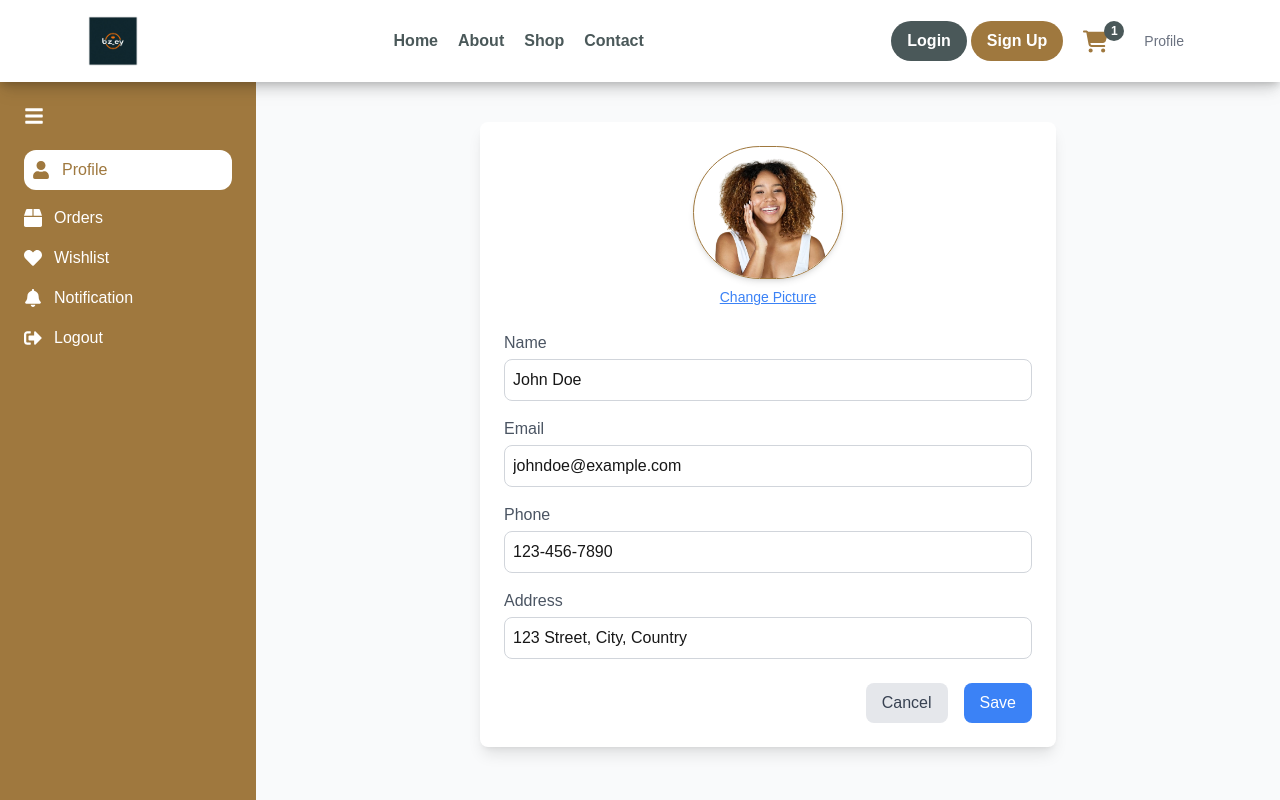
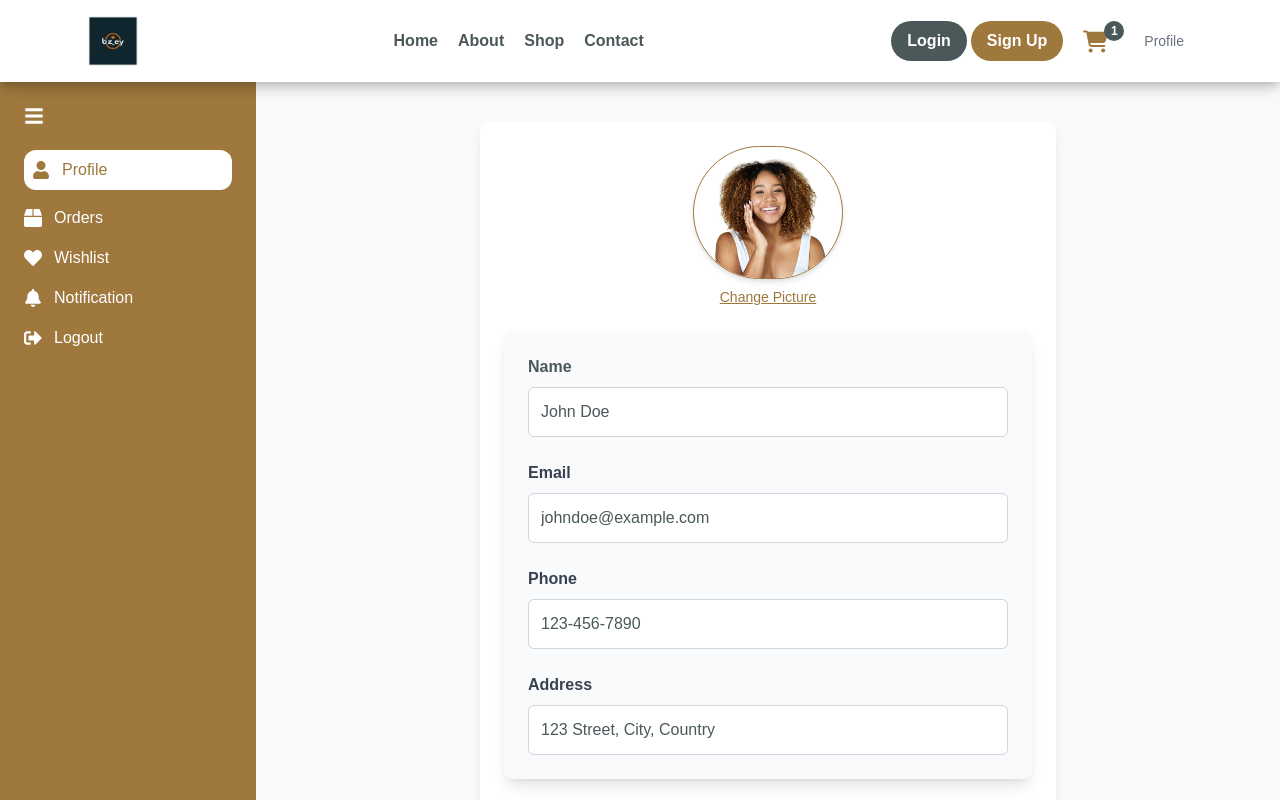
Before and after one commit to Bz14/E-Commerce-Website, a Next.js app in the folder Frontend/ecommerce/: page /profile/profile-detail in a window 1280 px wide. Both pictures are taken after a click on the button "Edit Profile". Shown: the top 800 px of the page. Built offline with nearby package versions, Linux system fonts and the light colour scheme.

Commit message:
Profile section implemented.

```diff
--- a/Frontend/ecommerce/src/app/Components/Footer/footer.tsx
+++ b/Frontend/ecommerce/src/app/Components/Footer/footer.tsx
@@ -3,7 +3,7 @@ import { FaFacebook, FaTwitter, FaInstagram, FaLinkedin } from "react-icons/fa";
 
 const Footer = () => {
   return (
-    <footer className="bg-primaryDark text-white py-8">
+    <footer className="bg-primaryDark text-white py-8 mt-8">
       <div className="container mx-auto grid grid-cols-1 sm:grid-cols-3 gap-8 px-4">
         <div>
           <h2 className="text-lg font-bold mb-4">About Us</h2>
--- a/Frontend/ecommerce/src/app/profile/layout.tsx
+++ b/Frontend/ecommerce/src/app/profile/layout.tsx
@@ -5,7 +5,7 @@ export default function RootLayout({
   children: React.ReactNode;
 }>) {
   return (
-    <section className="flex">
+    <section className="flex bg-gray-50">
       <SideBar />
       <div className="w-full bg-gray-50">{children}</div>
     </section>
--- a/Frontend/ecommerce/src/app/profile/profile-detail/page.tsx
+++ b/Frontend/ecommerce/src/app/profile/profile-detail/page.tsx
@@ -52,7 +52,7 @@ const UserInformation = () => {
           height={150}
         />
         {isEditing && (
-          <button className="mt-2 text-sm text-blue-500 underline">
+          <button className="mt-2 text-sm text-primaryBrown underline">
             Change Picture
           </button>
         )}
@@ -61,58 +61,68 @@ const UserInformation = () => {
       <div className="mt-6">
         {isEditing ? (
           <>
-            <div className="flex flex-col gap-4">
+            <div className="flex flex-col gap-6 bg-gray-50 p-6 rounded-lg shadow-lg text-primaryDark ">
               <div>
-                <label className="block text-gray-600">Name</label>
+                <label className="block font-semibold">Name</label>
                 <input
                   type="text"
                   name="name"
                   value={editableUser.name}
                   onChange={handleInputChange}
-                  className="w-full border border-gray-300 rounded-lg p-2 mt-1 focus:outline-none focus:ring focus:ring-blue-300"
+                  className="w-full border border-gray-300 rounded-md p-3 mt-2 focus:outline-none focus:ring-2 focus:ring-primaryBrown"
+                  placeholder="Enter your name"
                 />
               </div>
               <div>
-                <label className="block text-gray-600">Email</label>
+                <label className="block text-gray-700 font-semibold">
+                  Email
+                </label>
                 <input
                   type="email"
                   name="email"
                   value={editableUser.email}
                   onChange={handleInputChange}
-                  className="w-full border border-gray-300 rounded-lg p-2 mt-1 focus:outline-none focus:ring focus:ring-blue-300"
+                  className="w-full border border-gray-300 rounded-md p-3 mt-2 focus:outline-none focus:ring-2 focus:ring-primaryBrown"
+                  placeholder="Enter your email"
                 />
               </div>
               <div>
-                <label className="block text-gray-600">Phone</label>
+                <label className="block text-gray-700 font-semibold">
+                  Phone
+                </label>
                 <input
                   type="text"
                   name="phone"
                   value={editableUser.phone}
                   onChange={handleInputChange}
-                  className="w-full border border-gray-300 rounded-lg p-2 mt-1 focus:outline-none focus:ring focus:ring-blue-300"
+                  className="w-full border border-gray-300 rounded-md p-3 mt-2 focus:outline-none focus:ring-2 focus:ring-primaryBrown"
+                  placeholder="Enter your phone number"
                 />
               </div>
               <div>
-                <label className="block text-gray-600">Address</label>
+                <label className="block text-gray-700 font-semibold">
+                  Address
+                </label>
                 <input
                   type="text"
                   name="address"
                   value={editableUser.address}
                   onChange={handleInputChange}
-                  className="w-full border border-gray-300 rounded-lg p-2 mt-1 focus:outline-none focus:ring focus:ring-blue-300"
+                  className="w-full border border-gray-300 rounded-md p-3 mt-2 focus:outline-none focus:ring-2 focus:ring-primaryBrown"
+                  placeholder="Enter your address"
                 />
               </div>
             </div>
-            <div className="flex justify-end gap-4 mt-6">
+            <div className="flex justify-end gap-4 mt-6 text-primaryDark">
               <button
                 onClick={handleCancel}
-                className="px-4 py-2 bg-gray-200 text-gray-700 rounded-lg hover:bg-gray-300"
+                className="px-6 py-2 text-gray-700 bg-gray-200 rounded-md shadow-md hover:bg-gray-300 transition duration-300"
               >
                 Cancel
               </button>
               <button
                 onClick={handleSave}
-                className="px-4 py-2 bg-blue-500 text-white rounded-lg hover:bg-blue-600"
+                className="px-6 py-2 text-white bg-gradient-to-r from-primaryBrown to-primaryHover rounded-md shadow-md hover:opacity-90 transition duration-300"
               >
                 Save
               </button>
```
